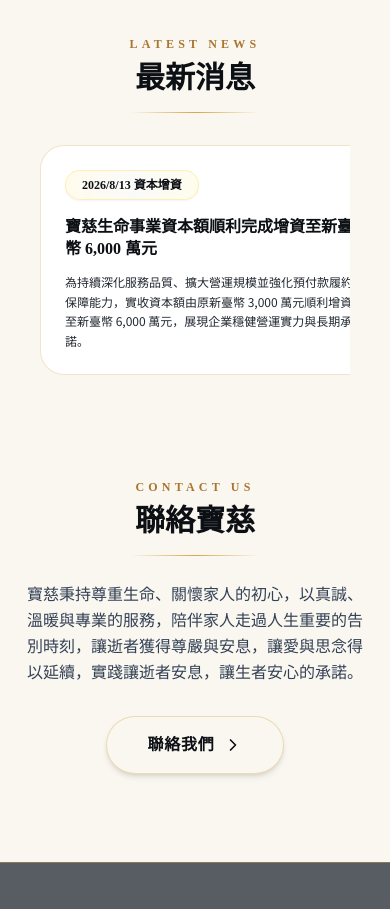
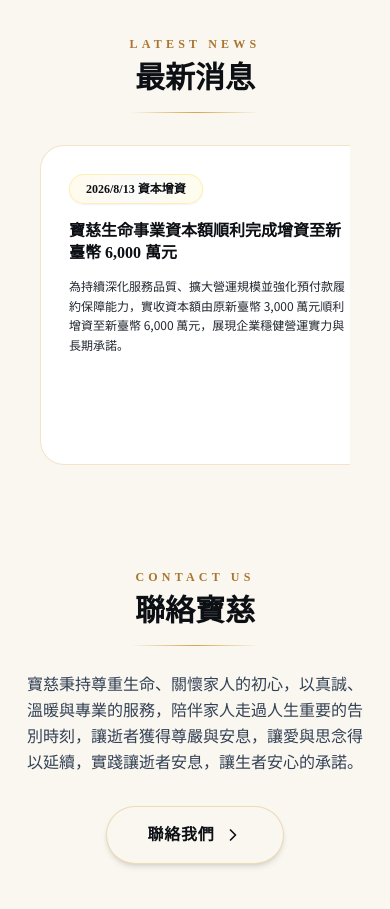
Before and after one commit to m9606286/baoci-life-website, a React (Vite) app: page / in a window 390 px wide. Shown: the part 4500-5409 px from the top of the page. Built offline with nearby package versions, Linux system fonts and the light colour scheme.

Commit message:
Update Announcement.tsx

```diff
--- a/src/components/Announcement.tsx
+++ b/src/components/Announcement.tsx
@@ -70,16 +70,16 @@ export default function Announcement() {
         <ChevronRight className="w-8 h-8 md:w-10 md:h-10 drop-shadow-md" />
       </button>
 
-      {/* 橫向滑動卡片容器：手機版寬度 100% 貼齊並置中 */}
+      {/* 橫向滑動卡片容器 */}
       <div
         ref={scrollContainerRef}
-        className="flex gap-4 sm:gap-6 overflow-x-auto scrollbar-none snap-x snap-mandatory py-4 px-2 sm:px-2"
+        className="flex gap-4 sm:gap-6 overflow-x-auto scrollbar-none snap-x snap-mandatory py-4 px-3 sm:px-2"
         style={{ scrollbarWidth: 'none', msOverflowStyle: 'none' }}
       >
         {announcements.map((item) => (
           <article
             key={item.id}
-            className="snap-center shrink-0 w-[calc(100vw-3rem)] sm:w-[450px] md:w-[500px] group relative bg-white rounded-3xl p-6 sm:p-8 border border-gold-400/30 transition-all duration-300 flex flex-col justify-between overflow-hidden cursor-pointer mx-auto"
+            className="snap-center shrink-0 w-[88vw] sm:w-[450px] md:w-[500px] min-h-[320px] sm:min-h-[350px] group relative bg-white rounded-3xl p-7 sm:p-9 border border-gold-400/30 transition-all duration-300 flex flex-col justify-between overflow-hidden cursor-pointer mx-auto"
           >
             <div>
               {/* 日期標籤 */}
@@ -95,7 +95,7 @@ export default function Announcement() {
               </h3>
 
               {/* 卡片內文 */}
-              <p className="text-ink-700 text-xs sm:text-sm md:text-base leading-relaxed line-clamp-4">
+              <p className="text-ink-700 text-xs sm:text-sm md:text-base leading-relaxed">
                 {item.summary}
               </p>
             </div>
```
